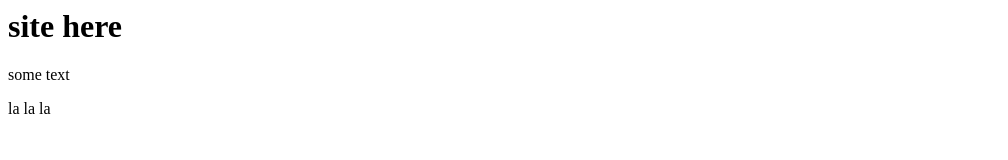
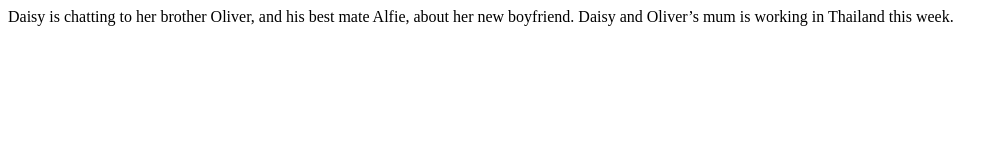
Before and after one commit to KarinaDoroshenko/site, a plain HTML site: page index.html in a window 1280 px wide. Shown: the whole page, without its empty margins (0-1008 px from the left). Drawn offline with Linux system fonts and the light colour scheme.

Commit message:
third commit

```diff
--- a/index.html
+++ b/index.html
@@ -6,8 +6,9 @@
 	<linl rel-"stylesheet" href-"css/style.css">
 </head>
 <body>
-	<h1>site here</h1>
-	<p>some text</p>
-	<p>la la la</p>
+
+	<p>Daisy is chatting to her brother Oliver,
+	and his best mate Alfie, about her new boyfriend.
+	Daisy and Oliver’s mum is working in Thailand this week.</p>
 </body>
 </html>
```
